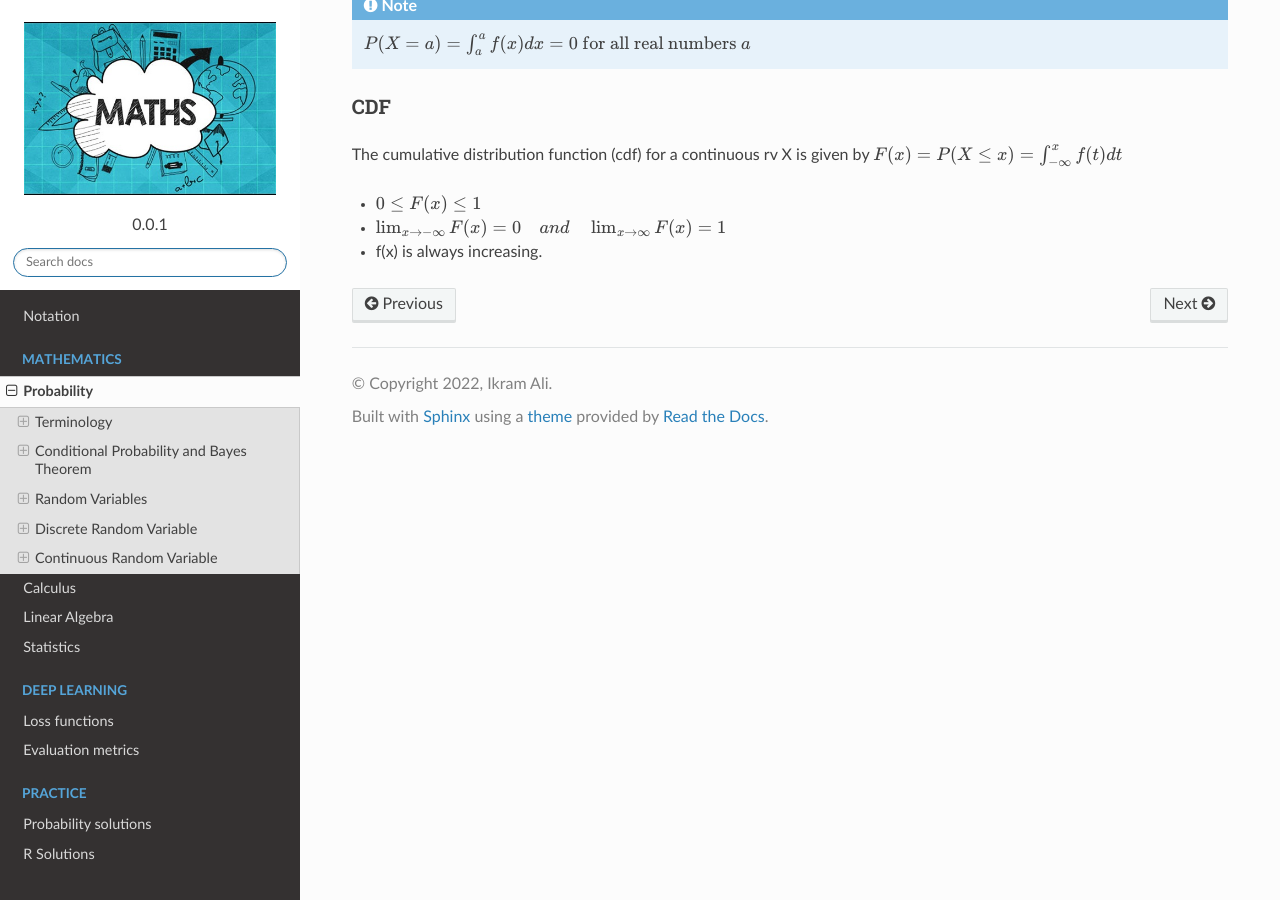
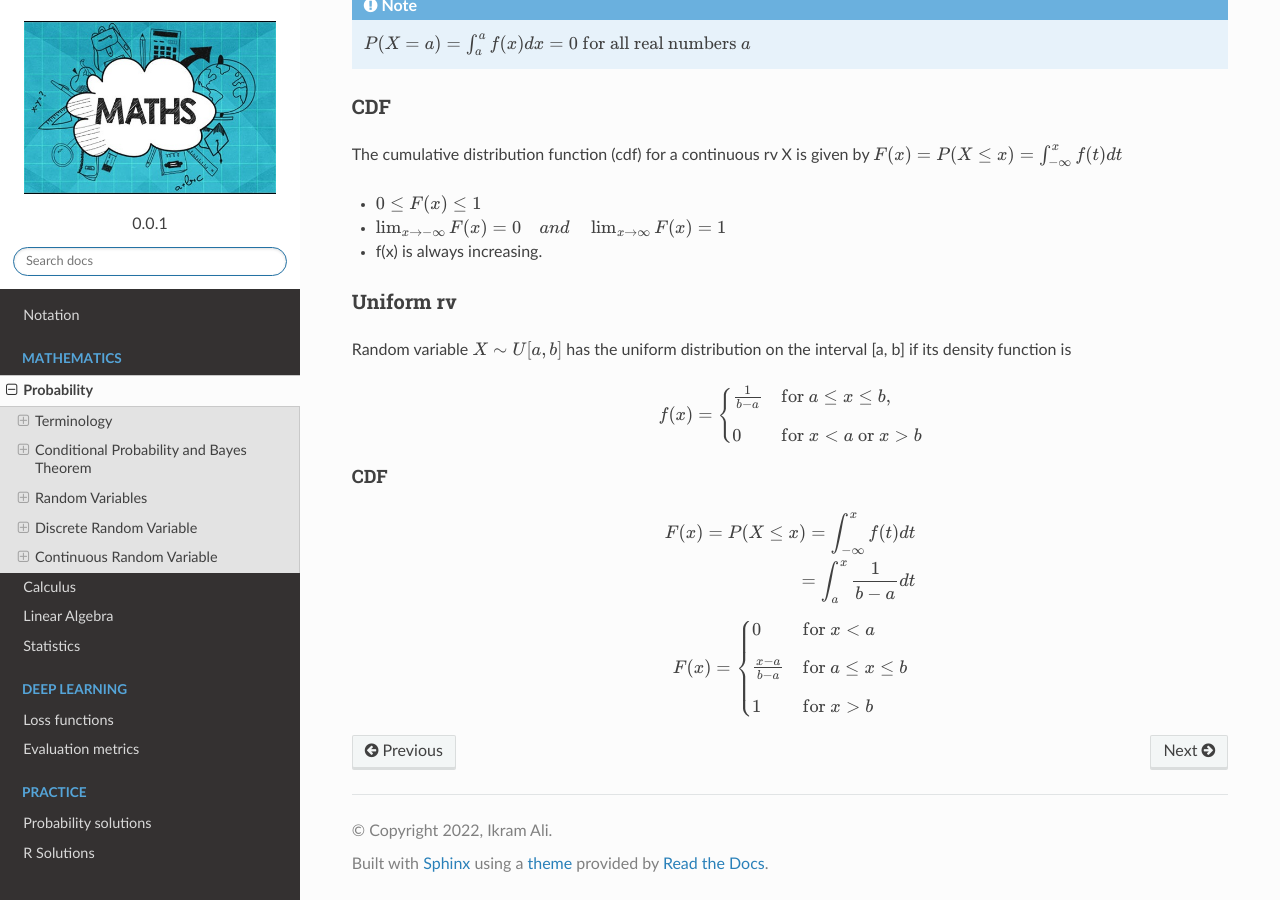
Before and after one commit to akkefa/ml-notes, a Sphinx documentation site: the page built from docs/probability.rst, in a window 1280 px wide and 900 px high, scrolled down 8448 px. Built offline with Sphinx 7.4.7 and the Read the Docs theme 2.0.0, drawn with Linux system fonts in a browser that asks for light colours.

Commit message:
New changes.

```diff
--- a/docs/probability.rst
+++ b/docs/probability.rst
@@ -352,6 +352,9 @@ We model a continuous random variable with a curve f(x), called a probability de
 .. image:: _static/probability/PDF_intro.jpg
    :width: 400
 
+.. image:: https://cdn.mathpix.com/snip/images/EhhUI3_AD2OLU1c1khtVJecNQhq_KaTJbQnAQF5oKFk.original.fullsize.png
+   :width: 400
+
 * f(x) represents the height of the curve at point x.
 * For continuous random variables probabilities are areas under the curve.
 
@@ -376,3 +379,33 @@ The cumulative distribution function (cdf) for a continuous rv X is given by :ma
 * :math:`0 \leq F(x) \leq 1`
 * :math:`\lim _{x \rightarrow-\infty} F(x)=0 \quad and \quad \lim _{x \rightarrow \infty} F(x)=1`
 * f(x) is always increasing.
+
+
+Uniform rv
+-----------
+Random variable :math:`X \sim U[a,b]` has the uniform distribution on the interval [a, b] if its density function is
+
+.. math::
+
+    f(x)=\begin{cases}
+    \frac{1}{b - a} & \mathrm{for}\ a \le x \le b, \\[8pt]
+    0 & \mathrm{for}\ x<a\ \mathrm{or}\ x>b
+    \end{cases}
+
+
+CDF
+^^^^
+
+.. math::
+
+    F(x)=P(X \leq x)=\int_{-\infty}^{x} f(t) dt
+
+    = \int_{a}^{x} \frac{1}{b-a} dt
+
+.. math::
+
+    F(x)= \begin{cases}
+      0 & \text{for }x < a \\[8pt]
+      \frac{x-a}{b-a} & \text{for }a \le x \le b \\[8pt]
+      1 & \text{for }x > b
+      \end{cases}
```
